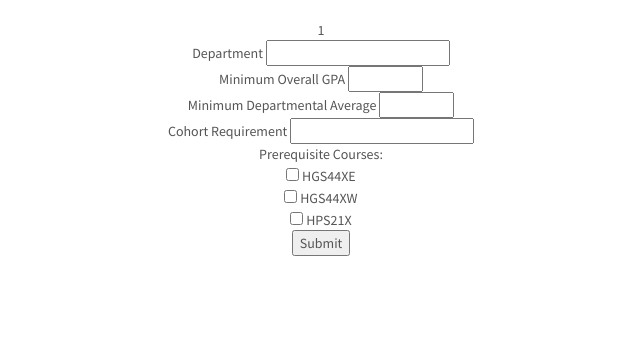
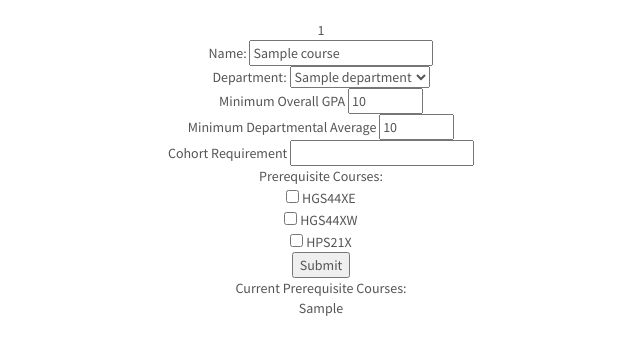
Before and after one commit to oreo21/TeamProhphit, a Flask app: page /mod/1/ in a window 1280 px wide. Shown: the part 54-409 px from the top of the page, without its empty margins (319-959 px from the left). Run offline with Flask 2, Linux system fonts and the light colour scheme; a database or web service that is not in the repository returns one stand-in record (values such as "Sample title"); some libraries are stand-ins or nearby versions.

Commit message:
base,modify,search,remove.html

```diff
--- a/app.py
+++ b/app.py
@@ -14,7 +14,7 @@ app.secret_key = os.urandom(32)
 app.config.update(dict( # Make sure the secret key is set for use of the session variable
     SECRET_KEY = 'secret'
     ))
-adminlist = ["mrgrumpy@stuy.edu", "jxu9@stuy.edu"]
+adminlist = ["mrgrumpy@stuy.edu", "jxu9@stuy.edu", "vmavromatis@stuy.edu"]
 
 @app.route('/login/', methods = ['POST', 'GET'])
 def oauth_testing():
@@ -104,9 +104,9 @@ def admin_home():
 
 @app.route("/search/")
 def search():
-    query = request.form["search"]
-    #results = db_manager.get_student(query)
-    return render_template("search.html" ''',student=results''')
+    query = request.query_string[7:]
+    results = db_manager.get_student(query)
+    return render_template("search.html",student=results)
     """
 {u'cohort': u'2017',
 u'first_name': u'Moe',
@@ -167,15 +167,18 @@ def rm():
     #NOTE: function to remove course
     return redirect(url_for('home'))
 
+#options for editing course
 @app.route('/mod/<course>/')
 def mod(course):
     #NOTE: will eventually be list of courses in same dep't that can be prereqs
     courses = ['HGS44XE','HGS44XW','HPS21X']
-    return render_template('modify.html',course=str(course),courses=courses)
+    depts = db_manager.list_departments()
+    course_info = db_manager.get_course(course)
+    return render_template('modify.html',course=str(course),courses=courses,depts=depts,course_info = course_info)
 
+#does actual editing of course
 @app.route('/modifyCourse/')
 def modifyCourse():
-    #NOTE: deal w/adding prereqs later
     return redirect(url_for('adHome'))
 
 #example of how to deal w/file
--- a/client_secrets.json
+++ b/client_secrets.json
@@ -1,10 +1,10 @@
 {"web":
- {"client_id": "client id",
+ {"client_id": "489155957932-bhqrlbre3f9qs6b5gcm9uq4h267ku60o.apps.googleusercontent.com",
   "project_id":"platek-prophit",
   "auth_uri":"https://accounts.google.com/o/oauth2/auth",
   "token_uri":"https://accounts.google.com/o/oauth2/token",
   "auth_provider_x509_cert_url":"https://www.googleapis.com/oauth2/v1/certs",
-  "client_secret":"client secret",
+  "client_secret":"LPSSBtgiRu0IcXKcZoeKz1Gf",
   "redirect_uris":["http://127.0.0.1/auth/oauth_testing", "http://localhost:5000/auth/oauth_testing"],
   "javascript_origins":["http://127.0.0.1"]
  }
--- a/templates/base.html
+++ b/templates/base.html
@@ -29,7 +29,7 @@
         <span class="icon-bar"></span>
         <span class="icon-bar"></span>
       </button>
-      <a class="navbar-brand" href="#">Reviewed by Rick</a>
+      <a class="navbar-brand" href="/">Reviewed by Rick</a>
     </div>
 
     <div class="collapse navbar-collapse" id="bs-example-navbar-collapse-1">
--- a/templates/modify.html
+++ b/templates/modify.html
@@ -7,9 +7,15 @@
 {{course}}
 
 <form action='/modifyCourse/'>
-  Department <input type="text" name="dept"><br>
-  Minimum Overall GPA <input type="number" name="minGPA" min="0" max="100"><br>
-  Minimum Departmental Average <input type="number" name="minDept" min="0" max="100"><br>
+  Name: <input type="text" name="name" value="{{course_info['name']}}"><br>
+  Department: <select name="dept">
+    <option selected value="{{course_info['department']}}">{{course_info['department']}}</option>
+    {%for d in depts%}
+      <option value="{{d}}">{{d}}</option>
+    {%endfor%}
+      </select><br>
+  Minimum Overall GPA <input type="number" name="minGPA" min="0" max="100" value={{course_info['prereq_overall_average']}}><br>
+  Minimum Departmental Average <input type="number" name="minDept" min="0" max="100" value={{course_info['prereq_department_average']}}><br>
   Cohort Requirement <input type="number" name="cohort"><br>
   Prerequisite Courses:<br>
 
@@ -22,4 +28,11 @@
   <input type="hidden" name="course" value="{{course}}">
   <input type="submit" value="Submit">
 </form>
+
+Current Prerequisite Courses:
+{%for i in course_info['prereq_courses']%}
+<p>{{i}}</p>
+{%endfor%}
+
+
 {%endblock%}
```
Also changed, not shown: templates/remove.html (added, +15 -0 lines), templates/search.html (added, +9 -0 lines), utils/db_builder.py (line endings or trailing spaces).
